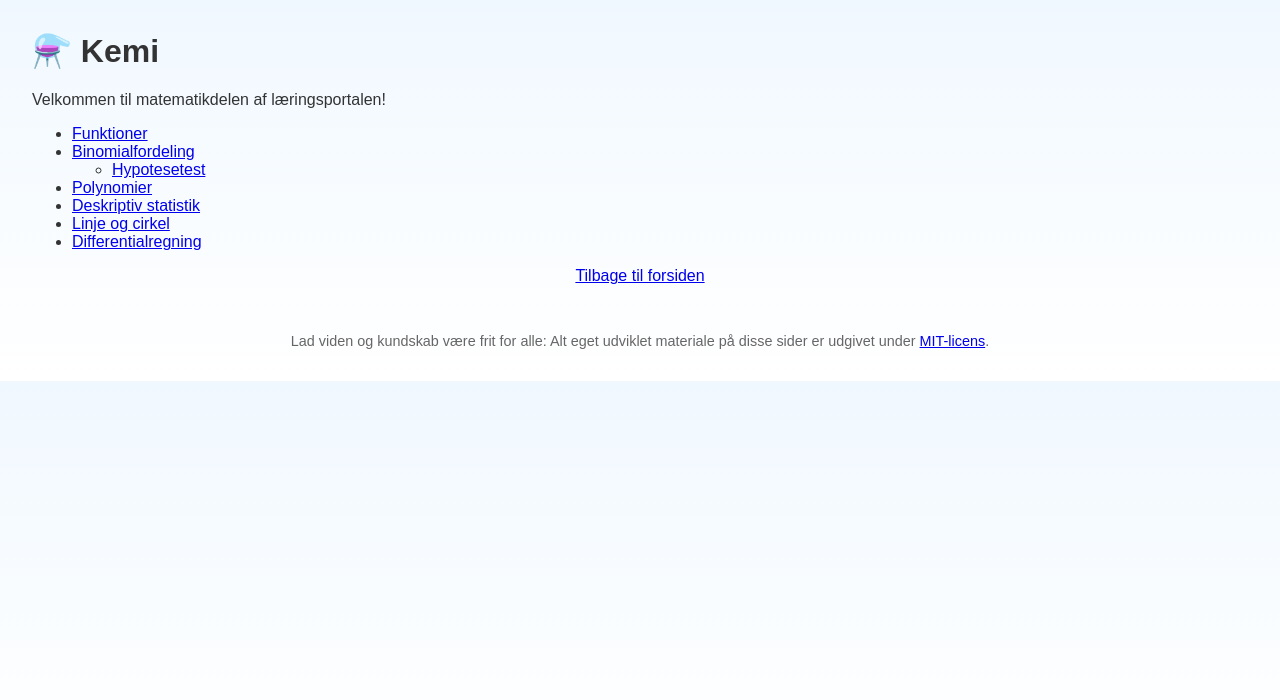
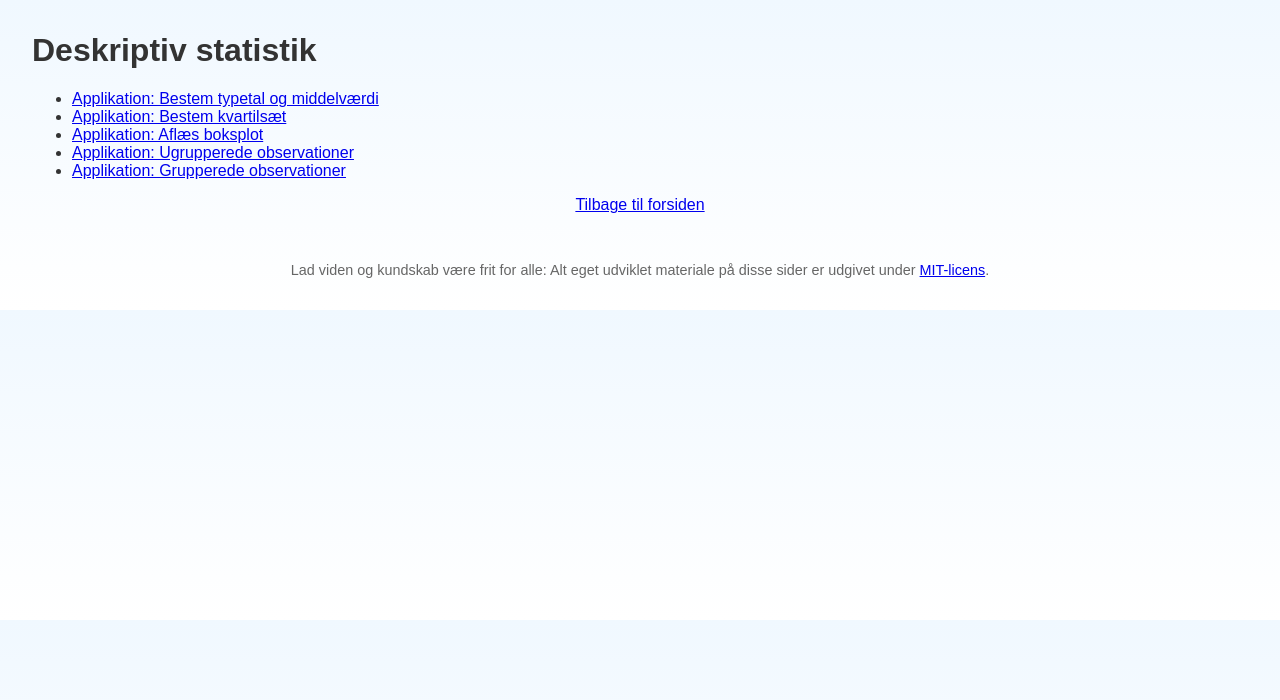
Before and after one commit to jenskaalby/matkem, a Jekyll site: the page built from matematik/deskstat/index.md, in a window 1280 px wide. Shown: the top 700 px of the page. Built offline with Jekyll 4.4.1, drawn with Linux system fonts in a browser that asks for light colours.

Commit message:
Update index.md

```diff
--- a/matematik/deskstat/index.md
+++ b/matematik/deskstat/index.md
@@ -1,19 +1,15 @@
 ---
 layout: default
-title: "Matematik - STX Læringsportal"
+title: "Deskriptiv statistik"
 ---
 
-# ⚗️ Kemi
+# Deskriptiv statistik
 
-Velkommen til matematikdelen af læringsportalen!
-
-- [Funktioner](./funkt/index.html)
-- [Binomialfordeling](./binom/index.html)
-    - [Hypotesetest](./hypot.index.html)
-- [Polynomier](./polyn/index.html)
-- [Deskriptiv statistik](./deskstat/index.html)
-- [Linje og cirkel](./lincir/index.html)
-- [Differentialregning](./diffr/index.html)
+- [Applikation: Bestem typetal og middelværdi](./kvartilsaet_bestem.html)
+- [Applikation: Bestem kvartilsæt](./kvartilsaet_bestem.html)
+- [Applikation: Aflæs boksplot](./boksplot_aflaesning.html)
+- [Applikation: Ugrupperede observationer](./ugrupp_obs.html)
+- [Applikation: Grupperede observationer](./grupp_obs.html)
 
 <div style="text-align: center;">
 [Tilbage til forsiden](https://jenskaalby.github.io/matkem/)
```
